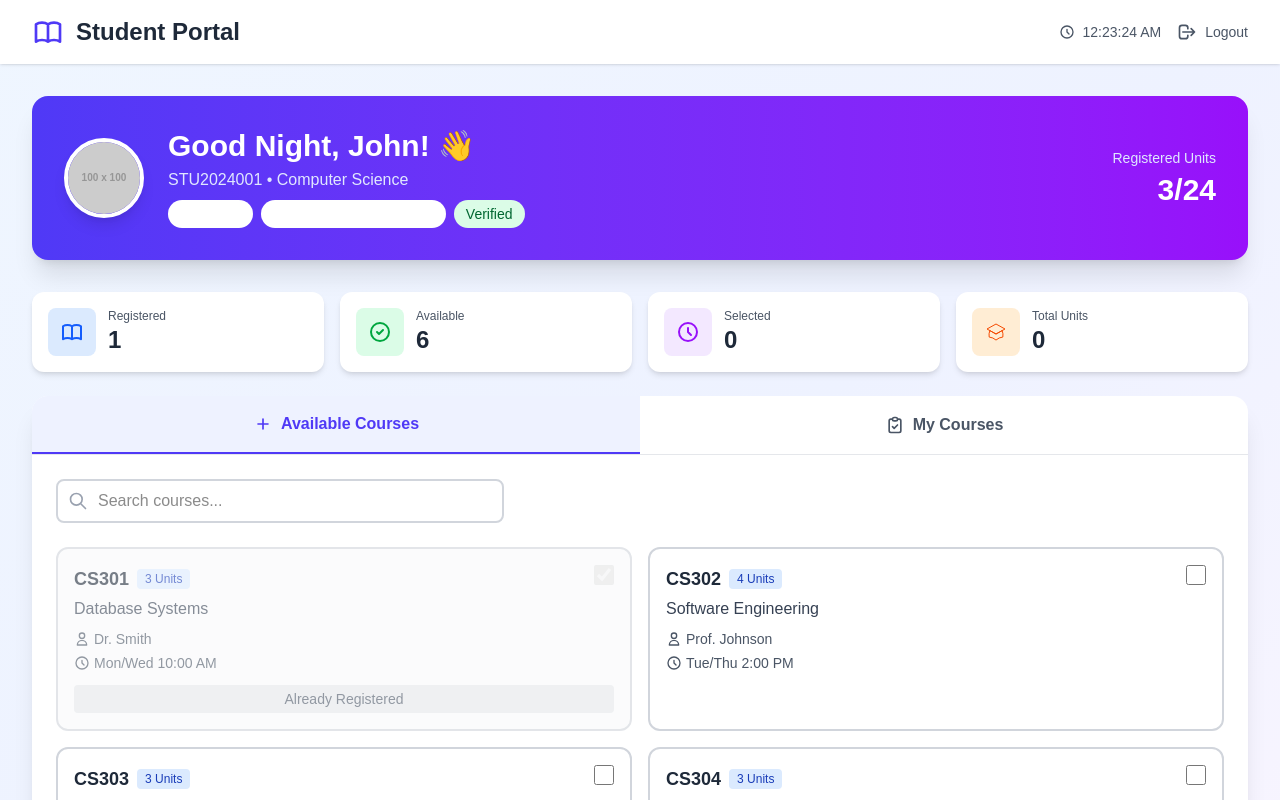
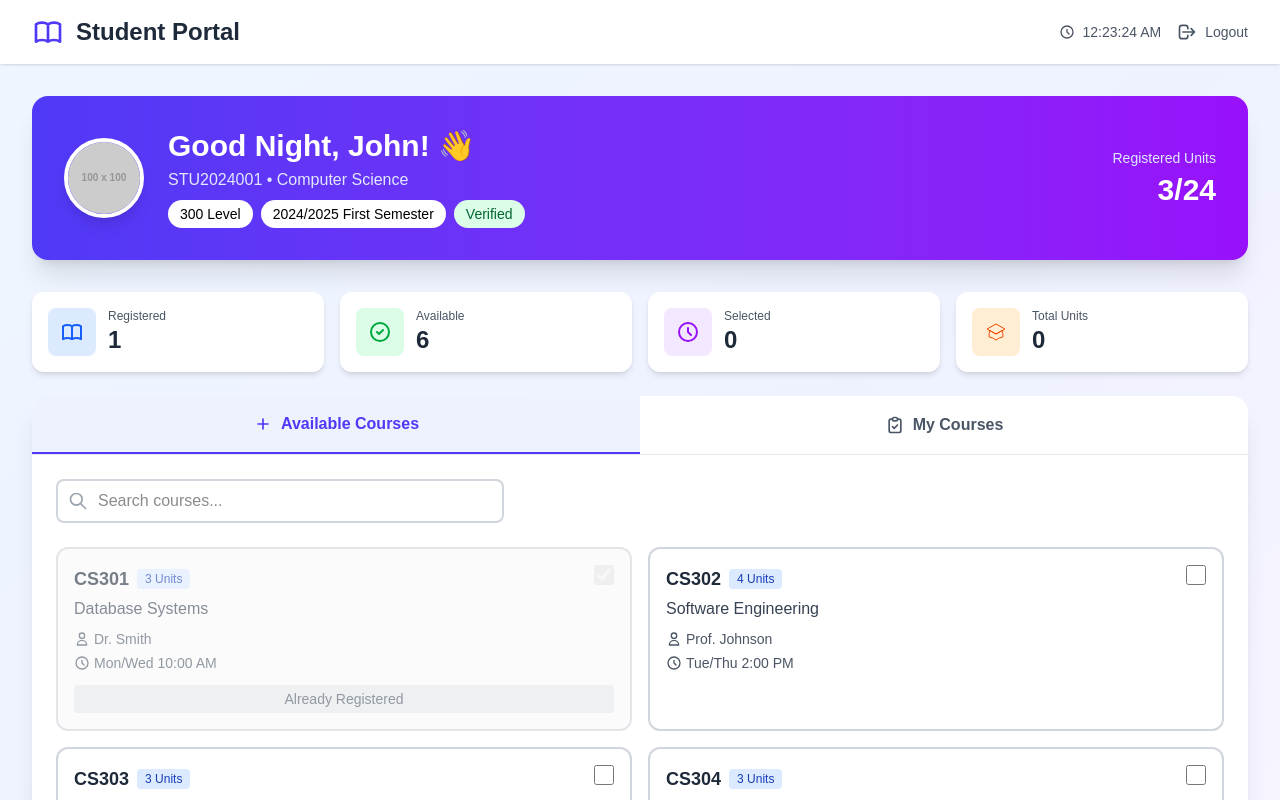
Before and after one commit to okewunmi/verification-app, a Next.js app: page /student in a window 1280 px wide. Shown: the top 800 px of the page. Built offline with nearby package versions, Linux system fonts and the light colour scheme.

Commit message:
modifying based on netlify sugestion

```diff
--- a/app/(Admin)/Admin/layout.tsx
+++ b/app/(Admin)/Admin/layout.tsx
@@ -57,7 +57,7 @@
 
   useEffect(() => {
     if (!loading && !admin) {
-      router.push('/Admin/admin-login');
+      router.push('/admin-login');
     }
   }, [admin, loading, router]);
 
--- a/app/(student)/student/page.js
+++ b/app/(student)/student/page.js
@@ -184,10 +184,10 @@
                 <h2 className="text-2xl sm:text-3xl font-bold mb-1">{greeting}, {studentInfo.name.split(' ')[0]}! 👋</h2>
                 <p className="text-indigo-100 text-sm sm:text-base mb-2">{studentInfo.id} • {studentInfo.department}</p>
                 <div className="flex flex-wrap gap-2">
-                  <span className="px-3 py-1 bg-white bg-opacity-20 rounded-full text-sm">
+                  <span className="px-3 py-1 bg-white bg-opacity-20 rounded-full text-sm text-black">
                     {studentInfo.level} Level
                   </span>
-                  <span className="px-3 py-1 bg-white bg-opacity-20 rounded-full text-sm">
+                  <span className="px-3 py-1 bg-white bg-opacity-20 rounded-full text-sm text-black">
                     {studentInfo.semester}
                   </span>
                   <span className="px-3 py-1 bg-green-100 text-green-800 rounded-full text-sm font-medium">
--- a/context/AdminAuthContext.tsx
+++ b/context/AdminAuthContext.tsx
@@ -47,12 +47,12 @@
       } else {
         // No user found, redirect to login
         setAdmin(null);
-        router.push('/Admin/admin-login');
+        router.push('/admin-login');
       }
     } catch (error) {
       console.error('Auth check error:', error);
       setAdmin(null);
-      router.push('/Admin/admin-login');
+      router.push('/admin-login');
     } finally {
       setLoading(false);
     }
@@ -62,7 +62,7 @@
     try {
       await logOut();
       setAdmin(null);
-      router.push('/Admin/admin-login');
+      router.push('/admin-login');
     } catch (error) {
       console.error('Logout error:', error);
     }
```
Also changed, not shown: app/(student)/student-login/page.js (+0 -160 lines).
